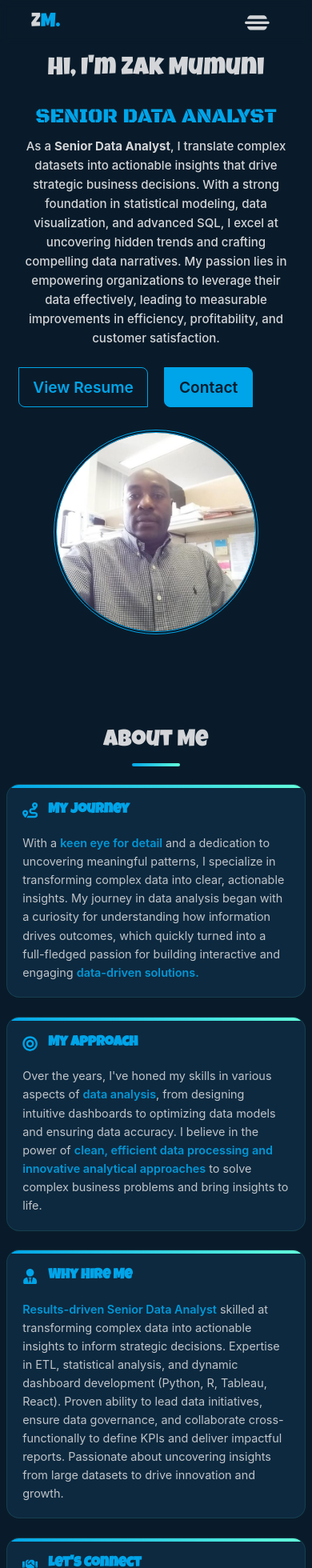
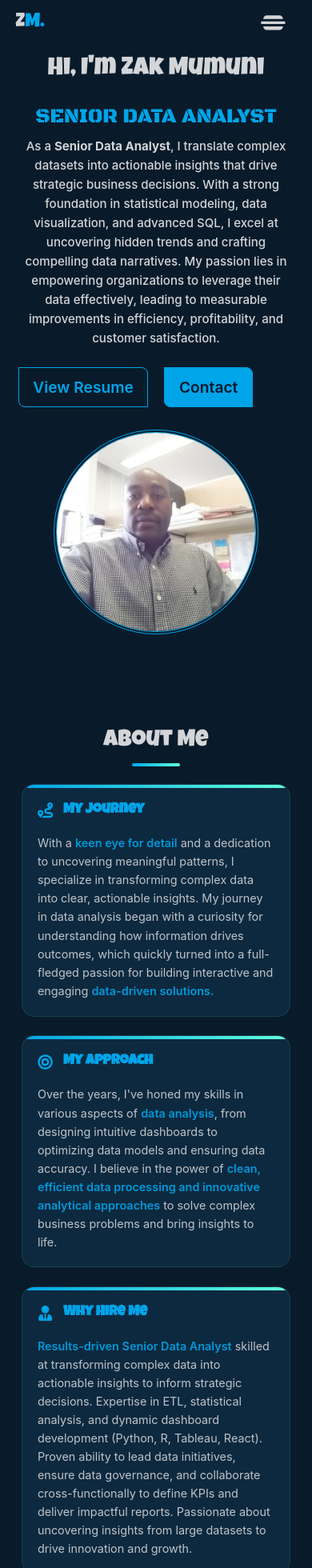
Before and after one commit to elishaadamu/zak-mumuni, a React (Vite) app: page / in a window 390 px wide. Shown: the top 1960 px of the page at 80% size. Built offline with nearby package versions, Linux system fonts and the light colour scheme.

Commit message:
First commit

```diff
--- a/src/Components/Styles/about.scss
+++ b/src/Components/Styles/about.scss
@@ -1,9 +1,11 @@
 .about {
+  padding: 2rem 1rem; // Consistent padding
   max-width: 1280px;
   margin: 0 auto;
-  padding: 4rem 1rem;
+  width: 100%;
 
   .container {
+    width: 90%; // Consistent with other sections
     max-width: 1200px;
     margin: 0 auto;
 
--- a/src/Components/Styles/hero.scss
+++ b/src/Components/Styles/hero.scss
@@ -13,7 +13,7 @@
     align-items: center;
     justify-content: center;
     gap: 3rem;
-    max-width: 1200px; // Added: constrain container width
+    max-width: 1280px; // Added: constrain container width
 
     .left-col {
       transition: 0.7s;
@@ -96,7 +96,7 @@
       border-radius: 2rem;
       position: relative;
       top: 2rem;
-      right: -2rem;
+      right: 0rem;
 
       .container {
         border-radius: 2rem;
--- a/src/Components/Styles/navbar.scss
+++ b/src/Components/Styles/navbar.scss
@@ -13,9 +13,10 @@
   overflow-y: auto;
 
   nav {
+    width: 90%; // Consistent with other sections
+    max-width: 1200px;
     margin: 0 auto;
     height: 100%;
-    width: 80%;
     display: flex;
     align-items: center;
     justify-content: space-between;
@@ -82,7 +83,7 @@
 // MEDIAS
 
 @media screen and (max-width: 800px) {
-  nav {
+  .navbar nav {
     width: 90% !important;
   }
 }
@@ -105,7 +106,7 @@
   .navbar {
     height: 3.5rem;
     nav {
-      width: 80% !important;
+      width: 90% !important;
 
       .left {
         // background-color: rgb(11, 87, 125);
--- a/src/Components/Styles/portfolio.scss
+++ b/src/Components/Styles/portfolio.scss
@@ -1,15 +1,16 @@
 .portfolio {
   min-height: 60vh;
-  margin: 3rem auto; // Changed: added auto for horizontal centering
+  padding: 4rem 1rem; // Consistent padding
+  max-width: 1280px;
+  margin: 0 auto;
+  width: 100%;
   opacity: 0;
-  width: 100%; // Added: ensure full width
-  max-width: 1280px; // Added: match other sections
-
   animation: fadeIn 0.8s ease-in forwards;
 
   .container {
-    width: 90%; // Added: constrain container width
-    margin: 0 auto; // Added: center container
+    width: 90%; // Consistent with other sections
+    max-width: 1200px;
+    margin: 0 auto;
 
     h2 {
       text-align: center;
@@ -24,8 +25,6 @@
       gap: 2rem;
       max-width: 1200px;
       margin: 0 auto;
-      justify-content: center;
-      padding: 0 1rem;
 
       .work {
         background: var(--dark-bg-color);
--- a/src/Components/Styles/skills.scss
+++ b/src/Components/Styles/skills.scss
@@ -1,12 +1,15 @@
 .skills {
-  min-height: 100vh;
-  min-height: 40svh;
-  padding: 0 1rem;
-  margin: 0rem 0;
+  padding: 2rem 1rem; // Consistent padding
+  max-width: 1280px;
+  margin: 0 auto;
+  width: 100%;
   overflow: hidden;
 
   .container {
-    display: unset;
+    width: 90%; // Consistent with other sections
+    max-width: 1200px;
+    margin: 0 auto;
+
     h2 {
       text-align: center;
       font-size: 2.4rem;
@@ -30,7 +33,7 @@
       display: grid;
       grid-template-columns: repeat(auto-fill, minmax(9.6rem, 1fr));
       gap: 1rem;
-      margin: 0 auto;
+      margin: 2rem auto 0 auto; // Added top margin for consistency
       max-width: 67rem;
 
       &.mobile {
```
